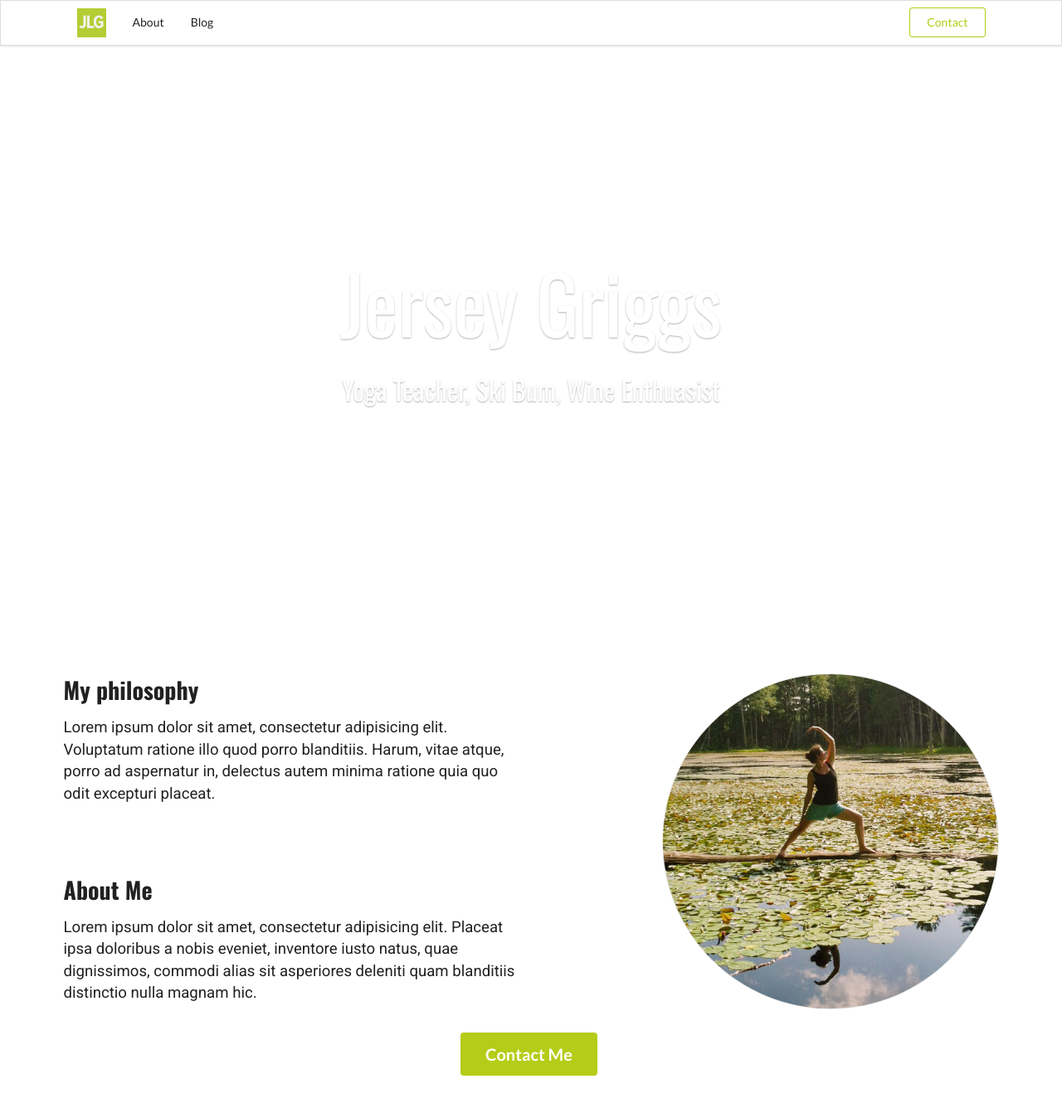
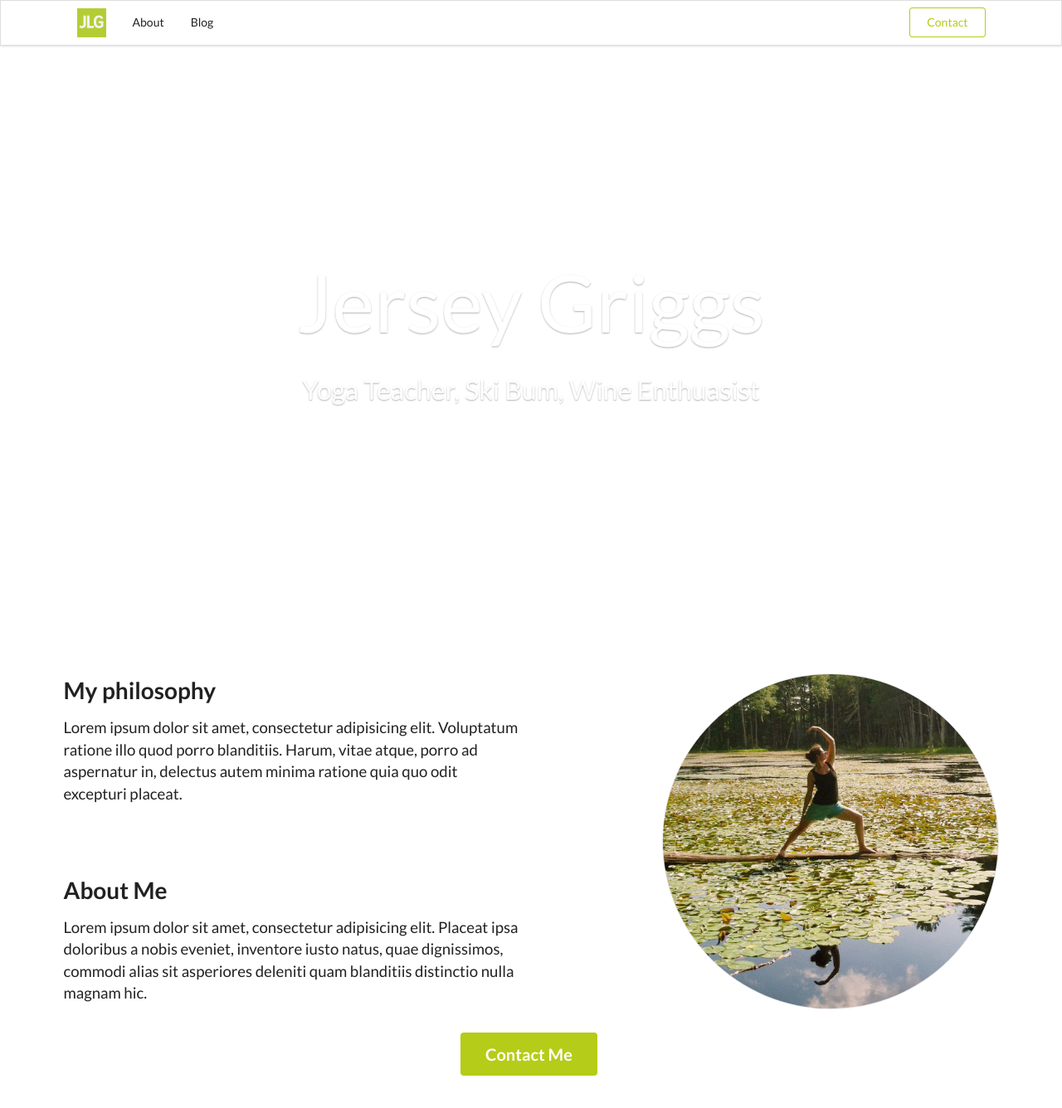
Before and after one commit to yogi-jerz/yogi-jerz.github.io, a Jekyll site: the page built from index.html, in a window 1280 px wide and 1400 px high. Shown: the top 1336 px of the window at 83% size. Built offline with Jekyll 4.4.1, drawn with Linux system fonts in a browser that asks for light colours; nearby versions of some CDN libraries; the list of posts is cut into pages by our own code.

Commit message:
set fonts back to lato

```diff
--- a/_sass/_hero.scss
+++ b/_sass/_hero.scss
@@ -11,18 +11,18 @@
     margin: 0 auto;
 }
 
-p {
-    font-family: 'Roboto', sans-serif!important;
-}
+// p {
+//     font-family: 'Roboto', sans-serif!important;
+// }
 
-h1,
-h2,
-h3,
-h4,
-h5,
-h6 {
-    font-family: 'Oswald', sans-serif!important;
-}
+// h1,
+// h2,
+// h3,
+// h4,
+// h5,
+// h6 {
+//     font-family: 'Oswald', sans-serif!important;
+// }
 
 .gray-hero {
     background: #eef2f3;
```
